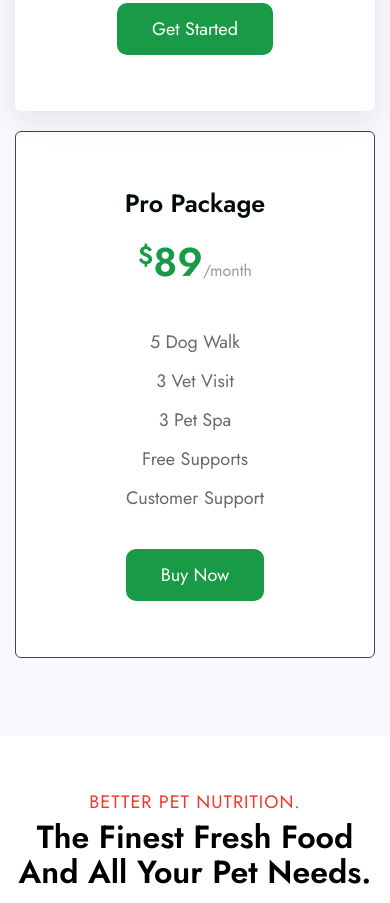
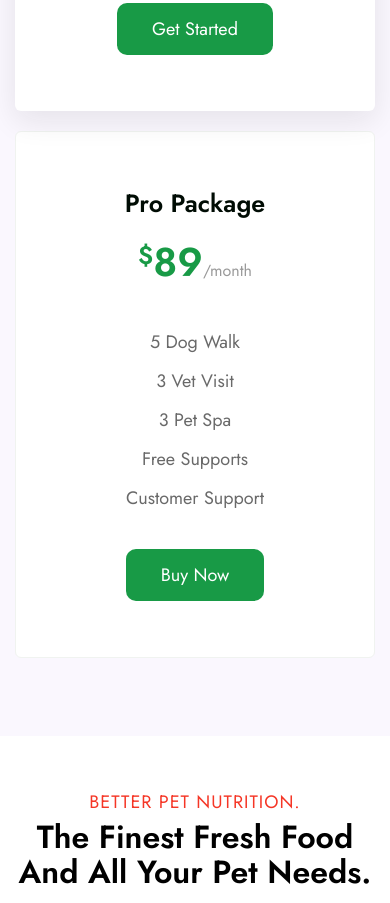
Before and after one commit to PoochCares/PoochCareRepo, a plain HTML site: page index.html in a window 390 px wide. Shown: the part 6559-7462 px from the top of the page. Drawn offline with nearby package versions, Linux system fonts and the light colour scheme; a script that the page names is missing.

Commit message:
fix UI card border

```diff
--- a/index.css
+++ b/index.css
@@ -1239,7 +1239,7 @@ footer {
   }
 
   .dark .plan__card-left,
-  .plan__card-right {
+  .dark .plan__card-right {
     border: 1px solid #444;
   }
 }
```
